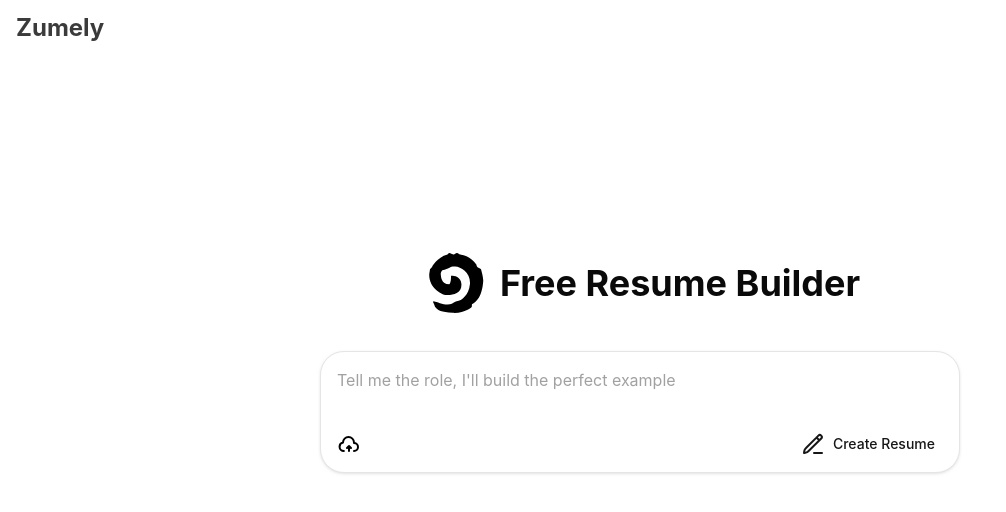
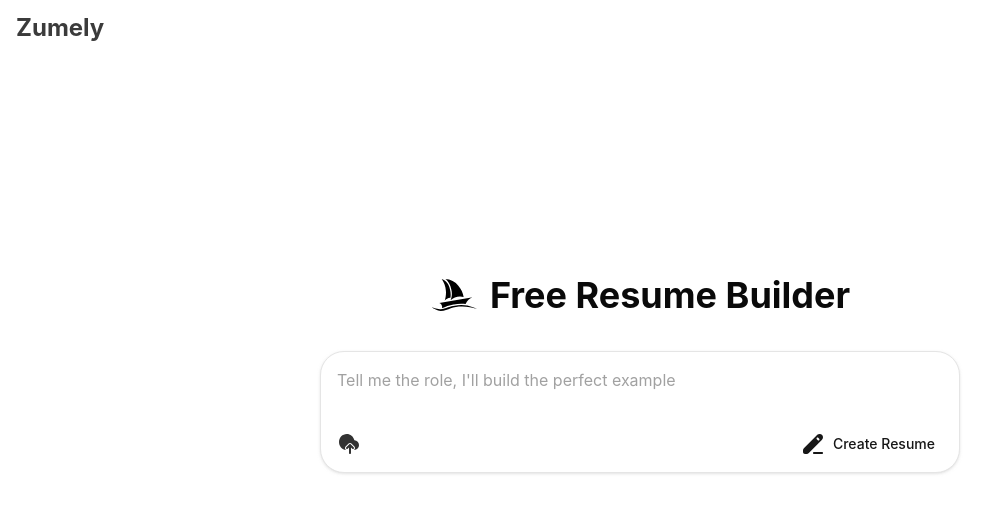
Before and after one commit to victorchicu/workley-app, an Angular app: page / in a window 1280 px wide. Shown: the top 512 px of the page, without its empty margins (0-1006 px from the left). Built offline with nearby package versions, Linux system fonts and the light colour scheme.

Commit message:
Update icons

```diff
--- a/src/app/features/create-page/components/create-form/create-button/create-button.component.html
+++ b/src/app/features/create-page/components/create-form/create-button/create-button.component.html
@@ -18,13 +18,8 @@
       'text-neutral-900': !isActive
     }"
   >
-    <path
-      d="M15.4998 5.50067L18.3282 8.3291M13 21H21M3 21.0004L3.04745 20.6683C3.21536 19.4929 3.29932 18.9052 3.49029 18.3565C3.65975 17.8697 3.89124 17.4067 4.17906 16.979C4.50341 16.497 4.92319 16.0772 5.76274 15.2377L17.4107 3.58969C18.1918 2.80865 19.4581 2.80864 20.2392 3.58969C21.0202 4.37074 21.0202 5.63707 20.2392 6.41812L8.37744 18.2798C7.61579 19.0415 7.23497 19.4223 6.8012 19.7252C6.41618 19.994 6.00093 20.2167 5.56398 20.3887C5.07171 20.5824 4.54375 20.6889 3.48793 20.902L3 21.0004Z"
-      stroke="currentColor"
-      stroke-width="2"
-      stroke-linecap="round"
-      stroke-linejoin="round"
-    />
+    <path fill-rule="evenodd" clip-rule="evenodd" d="M12 21C12 20.4477 12.4477 20 13 20H21C21.5523 20 22 20.4477 22 21C22 21.5523 21.5523 22 21 22H13C12.4477 22 12 21.5523 12 21Z" fill="currentColor"/>
+    <path fill-rule="evenodd" clip-rule="evenodd" d="M20.7736 8.09994C22.3834 6.48381 22.315 4.36152 21.113 3.06183C20.5268 2.4281 19.6926 2.0233 18.7477 2.00098C17.7993 1.97858 16.8167 2.34127 15.91 3.09985C15.8868 3.11925 15.8645 3.13969 15.8432 3.16111L2.87446 16.1816C2.31443 16.7438 2 17.5051 2 18.2987V19.9922C2 21.0937 2.89197 22 4.00383 22H5.68265C6.48037 22 7.24524 21.6823 7.80819 21.1171L20.7736 8.09994ZM17.2071 5.79295C16.8166 5.40243 16.1834 5.40243 15.7929 5.79295C15.4024 6.18348 15.4024 6.81664 15.7929 7.20717L16.7929 8.20717C17.1834 8.59769 17.8166 8.59769 18.2071 8.20717C18.5976 7.81664 18.5976 7.18348 18.2071 6.79295L17.2071 5.79295Z" fill="currentColor"/>
   </svg>
   <span class="text-sm font-medium">Create Resume</span>
 </button>
--- a/src/app/features/create-page/components/create-form/upload-button/upload-button.component.html
+++ b/src/app/features/create-page/components/create-form/upload-button/upload-button.component.html
@@ -6,11 +6,9 @@
 >
 
   <svg width="24px" height="24px" viewBox="0 0 24 24" fill="none" xmlns="http://www.w3.org/2000/svg">
-    <path
-      d="M16.9999 19C19.209 19 20.9999 17.2091 20.9999 15C20.9999 12.7909 19.209 11 16.9999 11H16.9774C16.9923 10.8353 16.9999 10.6685 16.9999 10.5C16.9999 7.46243 14.5374 5 11.4999 5C8.4623 5 5.99986 7.46243 5.99986 10.5C5.99986 10.5047 5.99987 10.5095 5.99988 10.5142C4.04366 10.9113 2.57129 12.6408 2.57129 14.7142C2.57129 17.0811 4.49007 18.9999 6.857 18.9999"
-      stroke="#000000" stroke-width="2" stroke-linecap="round" stroke-linejoin="round"/>
-    <path d="M12 19L12 14M12 14L14 16M12 14L10 16" stroke="#000000" stroke-width="2" stroke-linecap="round"
-          stroke-linejoin="round"/>
+    <rect width="24" height="24" fill="white"/>
+    <path d="M13 12C13.2729 12 13.5202 12.1093 13.7006 12.2865C13.7028 12.2886 13.705 12.2907 13.7071 12.2929L16.7071 15.2929C17.0976 15.6834 17.0976 16.3166 16.7071 16.7071C16.3166 17.0976 15.6834 17.0976 15.2929 16.7071L14 15.4142V21C14 21.5523 13.5523 22 13 22C12.4477 22 12 21.5523 12 21L12 15.4142L10.7071 16.7071C10.3166 17.0976 9.68342 17.0976 9.29289 16.7071C8.90237 16.3166 8.90237 15.6834 9.29289 15.2929L12.2926 12.2932C12.4802 12.1056 12.7348 12 13 12Z" fill="#323232"/>
+    <path d="M2 10C2 5.61631 5.43583 2 9.75 2C13.4089 2 16.4383 4.60401 17.272 8.06762C17.2938 8.15801 17.3739 8.22292 17.4668 8.22718C20.0202 8.3442 22 10.5186 22 13.1111C22 15.7766 19.9073 18 17.25 18H17.0051C16.936 18 16.8799 17.9439 16.8799 17.8748C16.8799 17.827 16.9073 17.7836 16.9494 17.7609C17.1163 17.6708 17.2732 17.5553 17.4142 17.4142C18.1953 16.6332 18.1953 15.3668 17.4142 14.5858L14.4152 11.5868C14.0532 11.2243 13.5528 11 13 11C12.4472 11 11.9468 11.2243 11.5848 11.5868L8.58579 14.5858C7.80474 15.3668 7.80474 16.6332 8.58579 17.4142C8.74604 17.5745 8.92672 17.7018 9.11945 17.7963C9.15152 17.8121 9.17249 17.8443 9.17249 17.88C9.17249 17.933 9.12704 17.9748 9.07425 17.9702C5.08252 17.6159 2 14.1522 2 10Z" fill="#323232"/>
   </svg>
 
 </button>
--- a/src/app/features/create-page/components/headline/headline.component.html
+++ b/src/app/features/create-page/components/headline/headline.component.html
@@ -1,8 +1,9 @@
 <div class="absolute bottom-full left-0 right-0 mb-8 text-center">
   <h1 class="text-3xl md:text-4xl text-neutral-950">
-    <span class="flex justify-center items-center gap-2">
-      <svg fill="#000000" width="72px" height="72px" viewBox="0 0 128 128" xmlns="http://www.w3.org/2000/svg">
-        <path d="m55.09 50.96s18.116-1.506 18.587 15.481c0.47 16.987-16.235 19.339-26.587 18.869-10.352-0.471-32.232-14.822-30.585-37.644l1.277-8.128 3.639-4.185s8.369-16.921 27.474-22.015c0 0 1.637-2.729 3.639-2.729 2.001 0 3.639 2.183 6.55 2.547s4.003-2.729 6.732-2.547 2.911 2.183 5.822 2.729 17.103 2.183 28.565 17.831c0 0 0.546 4.003 2.183 4.731s5.458 2.365 6.004 3.639 4.367 14.919 4.003 20.742c-0.364 5.822-2.001 32.932-20.014 41.301l-0.364 4.912s-13.464 12.008-34.024 10.553-26.096-3.621-30.93-10.189c-0.666-0.905-1.637-4.185-1.637-4.185l-1.819-3.821s-1.637-2.729 1.819-2.183c3.457 0.546 16.011 5.458 22.925 5.64s10.553-3.457 11.826-3.821c1.274-0.364 8.733-3.275 10.917-3.639 2.183-0.364 15.647-8.602 17.649-28.408s-15.83-31.451-26.019-31.633c0 0-6.368-0.182-7.824 0.728s-10.917 5.276-15.101 5.822c0 0-3.457 3.275-2.911 7.278s0.546 17.78 15.101 17.805c0 0 3.476-1.876 3.103-15.481z"/>
+    <span class="flex justify-center items-center gap-3">
+      <svg fill="#000000" width="48px" height="48px" viewBox="0 0 32 32" xmlns="http://www.w3.org/2000/svg">
+        <path
+          d="M20.804 22.613c-2.973 0.042-5.808 0.573-8.448 1.514l0.183-0.057c-3.584 1.22-3.688 1.685-6.936 1.303-1.718-0.263-3.265-0.75-4.698-1.436l0.1 0.043c1.696 1.366 3.785 2.312 6.071 2.65l0.069 0.008c2.444-0.149 4.708-0.785 6.741-1.812l-0.099 0.045c2.215-0.774 4.768-1.222 7.426-1.222 0.137 0 0.273 0.001 0.409 0.004l-0.020-0c3.437 0.216 6.645 0.763 9.727 1.614l-0.332-0.078c-1.791-0.855-3.889-1.593-6.074-2.107l-0.216-0.043c-1.147-0.27-2.464-0.425-3.817-0.425-0.030 0-0.060 0-0.090 0l0.005-0zM28.568 17.517l-22.394 3.81c1.127 0.399 1.921 1.455 1.921 2.697 0 0.042-0.001 0.084-0.003 0.125l0-0.006c-0.011 0.276-0.058 0.536-0.138 0.783l0.006-0.020c2.266-1.041 4.916-1.918 7.675-2.498l0.25-0.044c1.478-0.336 3.175-0.528 4.917-0.528 1.035 0 2.055 0.068 3.054 0.2l-0.117-0.013c0.908-2.119 2.635-3.741 4.772-4.489l0.057-0.017zM10.052 5.394s3.007 1.332 4.156 6.932c0.236 0.86 0.372 1.848 0.372 2.867 0 1.569-0.321 3.063-0.902 4.42l0.028-0.073c1.648-1.56 3.878-2.518 6.332-2.518 0.854 0 1.68 0.116 2.465 0.333l-0.065-0.015c-0.462-2.86-1.676-5.378-3.431-7.418l0.017 0.020c-2.128-2.674-5.334-4.411-8.95-4.548l-0.022-0.001zM7.831 5.348c1.551 2.219 2.556 4.924 2.767 7.849l0.003 0.051c0.033 0.384 0.051 0.83 0.051 1.281 0 1.893-0.326 3.71-0.926 5.397l0.035-0.113c0.906-1.076 2.215-1.788 3.692-1.902l0.018-0.001c0.062-0.005 0.124-0.008 0.185-0.010 0.083-0.603 0.13-1.3 0.13-2.008 0-2.296-0.498-4.476-1.391-6.437l0.040 0.097c-0.865-1.999-2.516-3.519-4.552-4.19l-0.053-0.015z"></path>
       </svg>
       <span class="font-bold">Free Resume Builder</span>
     </span>
```
